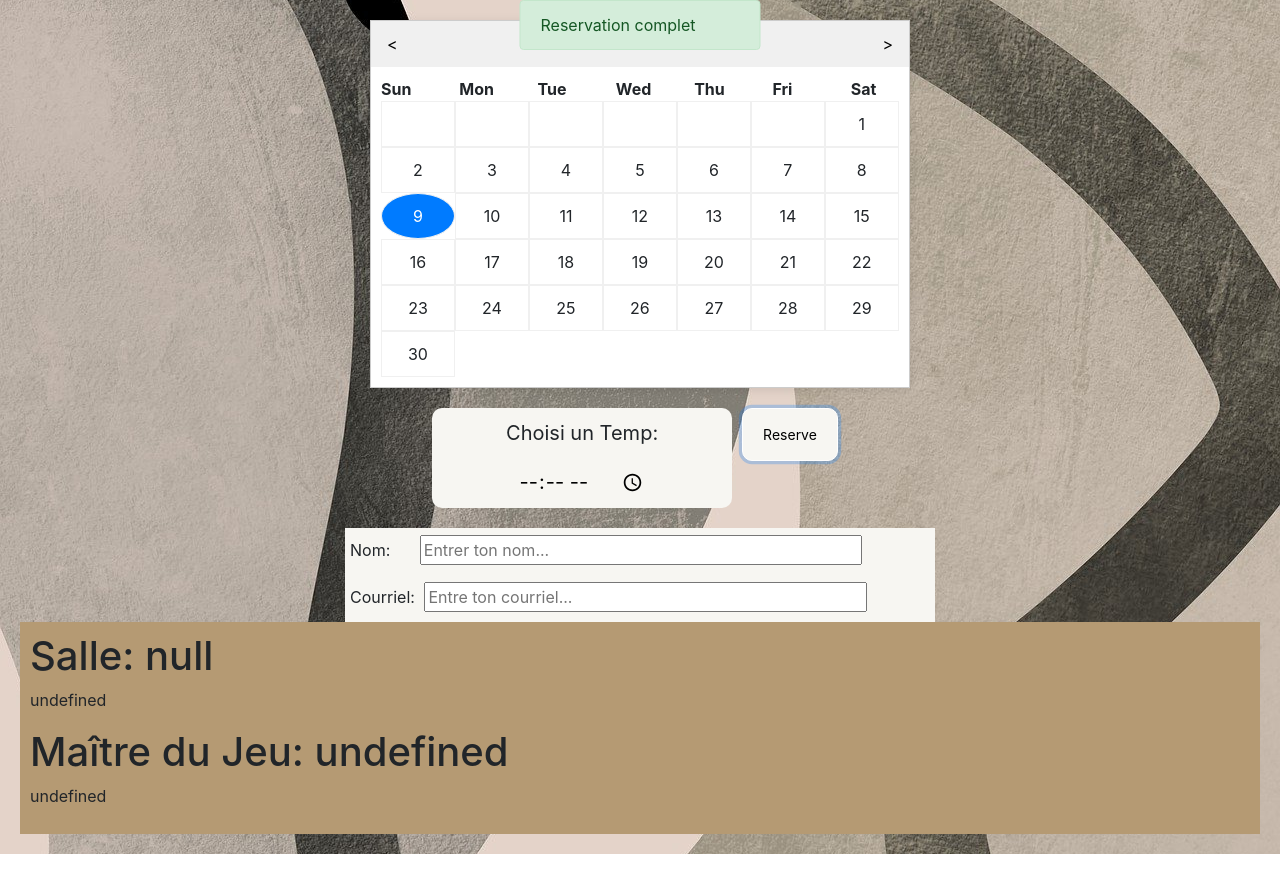
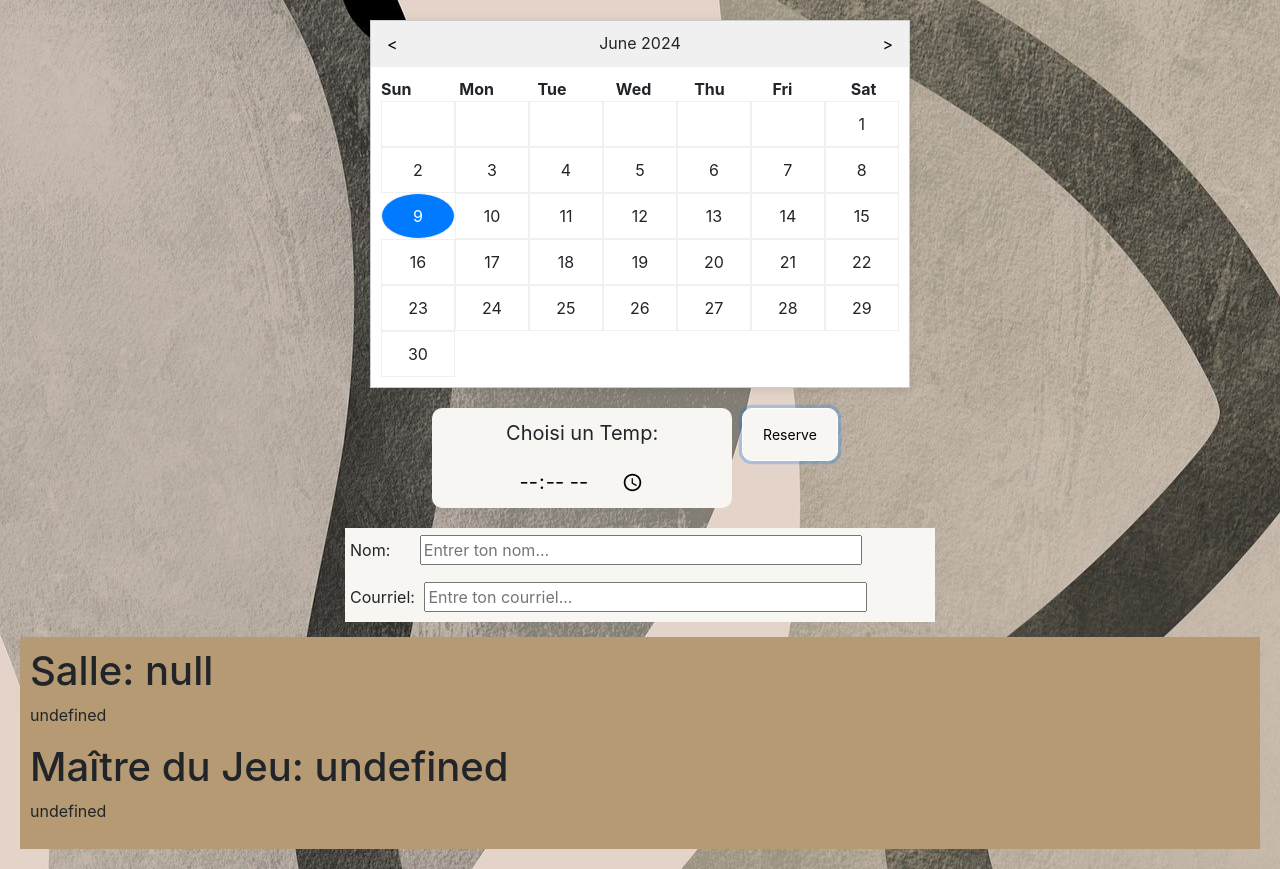
Before and after one commit to Temujin142857/UI_Project1, a website: page UI_Project1/Pages/Reservation.html in a window 1280 px wide. Both pictures are taken after a click on the button "Reserve". Drawn offline with nearby package versions, Linux system fonts and the light colour scheme.

Commit message:
finished UI

```diff
--- a/UI_Project1/Pages/Reservation.html
+++ b/UI_Project1/Pages/Reservation.html
@@ -49,7 +49,7 @@
                 <button class="btn custom-button" onclick="reserve()">Reserve</button>
             </div>
         </div>
-        <div class="col-lg-6 col-md-8 col-sm-10" style="margin-right: auto; margin-left: auto">
+        <div class="col-lg-6 col-md-8 col-sm-10" style="margin-right: auto; margin-left: auto; margin-bottom: 15px">
             <div style="padding-top: 5px; padding-bottom: 5px; padding-right: 0; justify-content: center; background-color: #f7f6f2;">
                 <label style="background-color: #f7f6f2; padding: 5px; margin-right: 20px">Nom: </label>
                 <input placeholder="Entrer ton nom..." style="width: calc(75%);">
@@ -144,14 +144,14 @@
 
         var alert = `
       <div id="reservationAlert" class="alert alert-success alert-dismissible fade show" role="alert" style="position: fixed; top: 0; left: 50%; transform: translateX(-50%); z-index: 1000;">
-        Reservation complet
+        Reservation Success
       </div>
     `;
 
         // Append the alert to the body
         $('body').append(alert);
 
-        setTimeout(closeReservationAlert, 3000);
+        setTimeout(closeReservationAlert, 2000);
     }
 
     function closeReservationAlert() {
```
